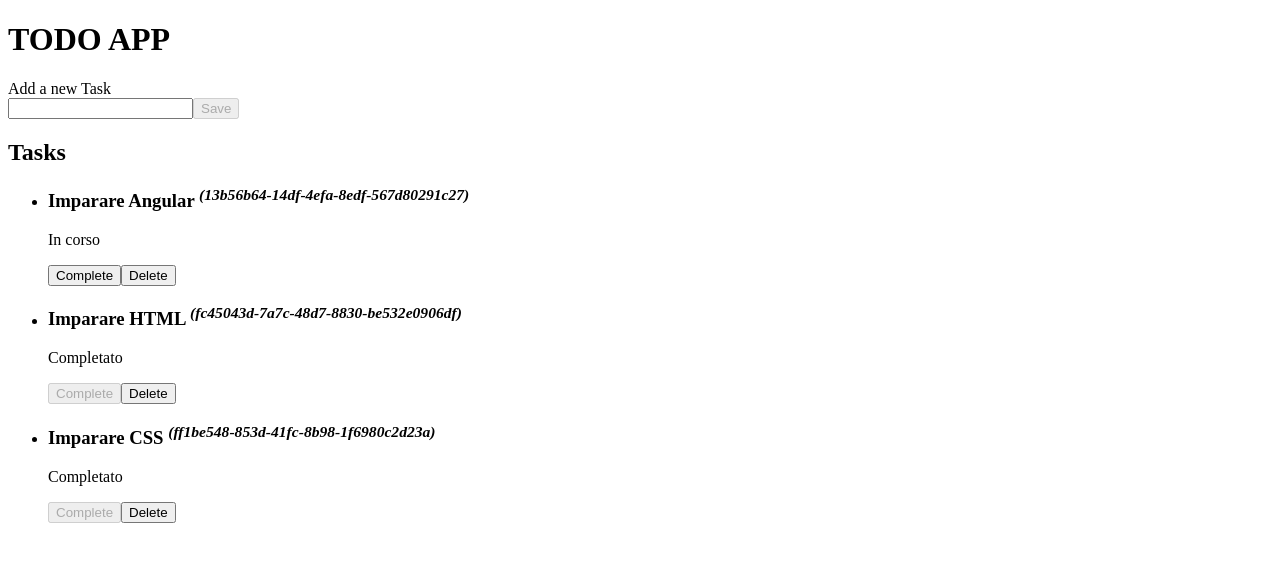
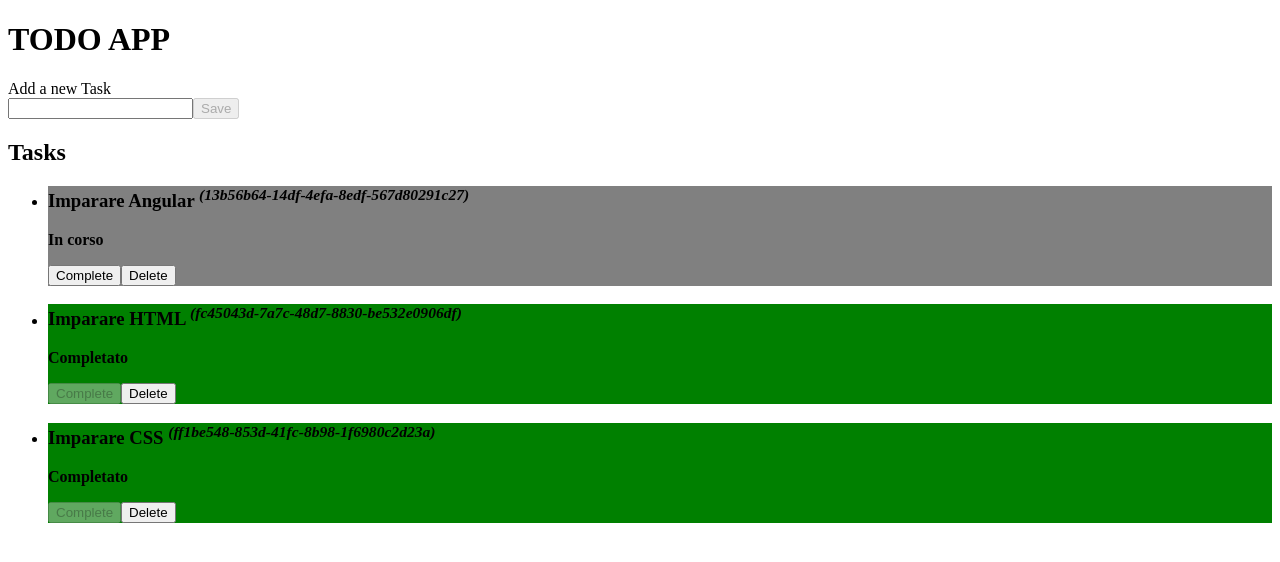
Before and after one commit to davidebrognoli/angular-training, an Angular app: page / in a window 1280 px wide. Shown: the top 562 px of the page. Built offline with nearby package versions, Linux system fonts and the light colour scheme.

Commit message:
Style improve

```diff
--- a/projects/mylist/src/app/app.module.ts
+++ b/projects/mylist/src/app/app.module.ts
@@ -1,6 +1,6 @@
 import { NgModule } from '@angular/core';
 import { BrowserModule } from '@angular/platform-browser';
-import { FormsModule } from '@angular/forms';
+import { FormsModule, ReactiveFormsModule } from '@angular/forms';
 
 import { AppRoutingModule } from './app-routing.module';
 import { AppComponent } from './app.component';
@@ -10,7 +10,7 @@ import { DetailComponent } from './views/detail/detail.component';
 
 @NgModule({
   declarations: [AppComponent, DashboardComponent, ListComponent, DetailComponent],
-  imports: [BrowserModule, AppRoutingModule, FormsModule],
+  imports: [BrowserModule, AppRoutingModule, FormsModule, ReactiveFormsModule],
   providers: [],
   bootstrap: [AppComponent],
 })
--- a/projects/mylist/src/app/views/dashboard/dashboard.component.html
+++ b/projects/mylist/src/app/views/dashboard/dashboard.component.html
@@ -15,7 +15,7 @@
 <h2>Tasks</h2>
 
 <ul>
-  <li [attr.id]="task.id" *ngFor="let task of tasks">
+  <li [style.backgroundColor]="task.done ? 'green' : 'gray'" [attr.id]="task.id" *ngFor="let task of tasks">
     <h3>
       {{ task.title }}
       <sup
@@ -23,7 +23,9 @@
       >
     </h3>
 
-    <p>{{task.done ? 'Completato' : 'In corso'}}</p>
+    <p>
+      <b>{{ task.done ? 'Completato' : 'In corso' }}</b>
+    </p>
 
     <div>
       <button (click)="handleMarkTaskAsComplete(task)" type="button" [disabled]="task.done">Complete</button>
```
